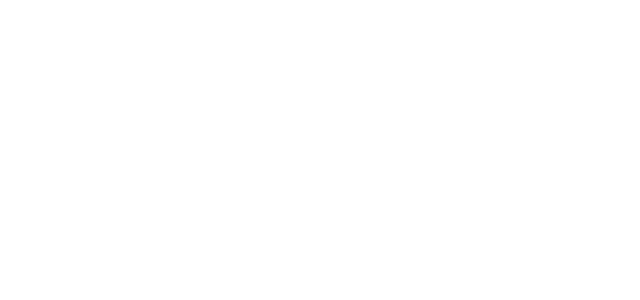
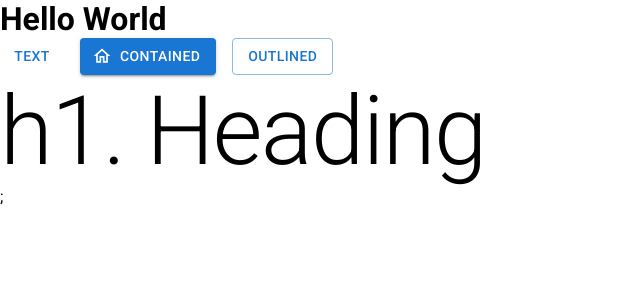
Before and after one commit to NickeaBennett/phase-2-project, a React (Create React App) app in the folder client/: page / in a window 1280 px wide. Shown: the top 300 px of the page, without its empty margins (0-640 px from the left). Built offline with nearby package versions, Linux system fonts and the light colour scheme.

Commit message:
Cleann start

```diff
--- a/client/package.json
+++ b/client/package.json
@@ -5,6 +5,7 @@
   "dependencies": {
     "@emotion/react": "^11.9.3",
     "@emotion/styled": "^11.9.3",
+    "@mui/icons-material": "^5.8.4",
     "@mui/material": "^5.8.5",
     "@testing-library/jest-dom": "^5.16.4",
     "@testing-library/react": "^13.3.0",
--- a/client/public/index.html
+++ b/client/public/index.html
@@ -10,8 +10,17 @@
       content="Web site created using create-react-app"
     />
     <link rel="apple-touch-icon" href="%PUBLIC_URL%/logo192.png" />
-    <link rel="stylesheet" href="https://fonts.googleapis.com/css?family=Roboto:300,400,500,700&display=swap" />
 
+    <link
+        rel="stylesheet"
+        href="https://fonts.googleapis.com/css?family=Roboto:300,400,500,700&display=swap"
+     />
+     <style>
+      *{
+        font-family: "Roboto", sans-serif;
+        margin: 0;
+      }
+     </style>
 
     <title>React App</title>
   </head>
--- a/client/src/App.js
+++ b/client/src/App.js
@@ -1,33 +1,34 @@
 import React from 'react';
-import { Routes, Route } from 'react-router-dom';
+import { Stack, Button, Typography } from '@mui/material';
+import HomeIcon from '@mui/icons-material/HomeOutlined';
+// import { Routes, Route } from 'react-router-dom';
 // import { Typography } from '@mui/material';
-import CssBaseline from '@mui/material/CssBaseline';
+// import CssBaseline from '@mui/material/CssBaseline';
 // import { Layout, Typography, Space } from 'antd';
 // import { HeartOutlined } from "@ant-design/icons";
 // Imports components from index.js
-import Navbar from './components/Navbar';
-// import NavMenu from './components/Navbarjsx';
+
+// import ResponsiveAppBar from './components/Nav';
+// import Navbar from './components/Nav';
 // import { Homepage, Cryptocurrencies, Favorites} from './components/';
 
-const App = () => (
-        <div className='app'>
-            <div className="navbar">
-                {/* <NavMenu /> */}
+function App() {
+     return (
+        <div className='App'>
+            <h1>Hello World</h1>
+            <Stack spacing={2} direction="row">
+                <Button variant="text">Text</Button>
+                <Button startIcon={<HomeIcon />} variant="contained">Contained</Button>
+                <Button variant="outlined">Outlined</Button>
+            </Stack>
+            <div>
+                <Typography variant="h1" component="h2">
+                    h1. Heading
+                </Typography>;
             </div>
-                {/* Layout component for routing from antd */}
-                <div className='routes'>
-                    <Routes>
-                        <Route exact path="/"></Route>
-                        <Route exact path="/cryptocurrencies"></Route>
-                        {/* <Route exact path="/exchanges" element={<Exchanges />}></Route> */}
-                        {/* <Route exact path="/crypto/:coidId" element={<CoinDetails />}></Route> / */}
-                        {/* dynamically render each coin detail coinId stored in variable*/}
-                        <Route exact path="/favorites"></Route>
-                        {/* <Route exact path="/news" element={<News />}></Route> */}
-                    </Routes>
-                </div>
-          </div>
-);
+        </div>
+    );
+}
 
 export default App;
 
@@ -41,8 +42,8 @@
 // // import PersistentDrawerLeft from "./components/drawer/Drawer";
 // // import AppBar from '@material-ui/core/AppBar';
 // // import Layout from './components/layout/Layout';
-// import NavMenu from "./components/navmenu/NavMenu";
-// // import DataTable from "./components/datatable/DataTable";
+// import NavMenu from "./components/navMenu/NavMenu";
+// // import DataTable from "./components/dataTable/DataTable";
 // // import { makeStyles } from "@mui/material/styles";
 // import { Routes, Route } from "react-router-dom";
 // // import { HomeIcon } from "./components/layout/Layout";
@@ -110,7 +111,7 @@
 //       //       <div className="Routes">
 //       //         <Routes>
 //       //           <Route path="/" element={<Homepage />} />
-//       //           <Route path="/cryptocurency" element={<Cryptocurrency />} />
+//       //           <Route path="/cryptocurrency" element={<Cryptocurrency />} />
 //       //           <Route path="/favorites" element={<Favorites />} />
 //       //         </Routes>
 //               </div>
--- /dev/null
+++ b/client/src/components/Nav.js
@@ -0,0 +1,9 @@
+import React from 'react';
+
+const Nav = () => {
+  return (
+    <div>Nav</div>
+  )
+}
+
+export default Nav;
--- a/client/src/components/Navbar.js
+++ /dev/null
@@ -1,9 +0,0 @@
-
-import React from 'react';
-
-const Navbar = () => {
-  return <div className="App">Nav</div>
-};
-
-
-export default Navbar;
--- a/client/src/index.css
+++ /dev/null
@@ -1,13 +0,0 @@
-body {
-  margin: 0;
-  font-family: -apple-system, BlinkMacSystemFont, 'Segoe UI', 'Roboto', 'Oxygen',
-    'Ubuntu', 'Cantarell', 'Fira Sans', 'Droid Sans', 'Helvetica Neue',
-    sans-serif;
-  -webkit-font-smoothing: antialiased;
-  -moz-osx-font-smoothing: grayscale;
-}
-
-code {
-  font-family: source-code-pro, Menlo, Monaco, Consolas, 'Courier New',
-    monospace;
-}
--- a/client/src/index.js
+++ b/client/src/index.js
@@ -1,7 +1,7 @@
 import * as React from 'react';
 import ReactDOM from 'react-dom/client';
 import { BrowserRouter as Router} from 'react-router-dom';
-import './index.css';
+
 import App from './App';
 
 
```
Also changed, not shown: 2 other files (tests, documents, lock files or other folders).
